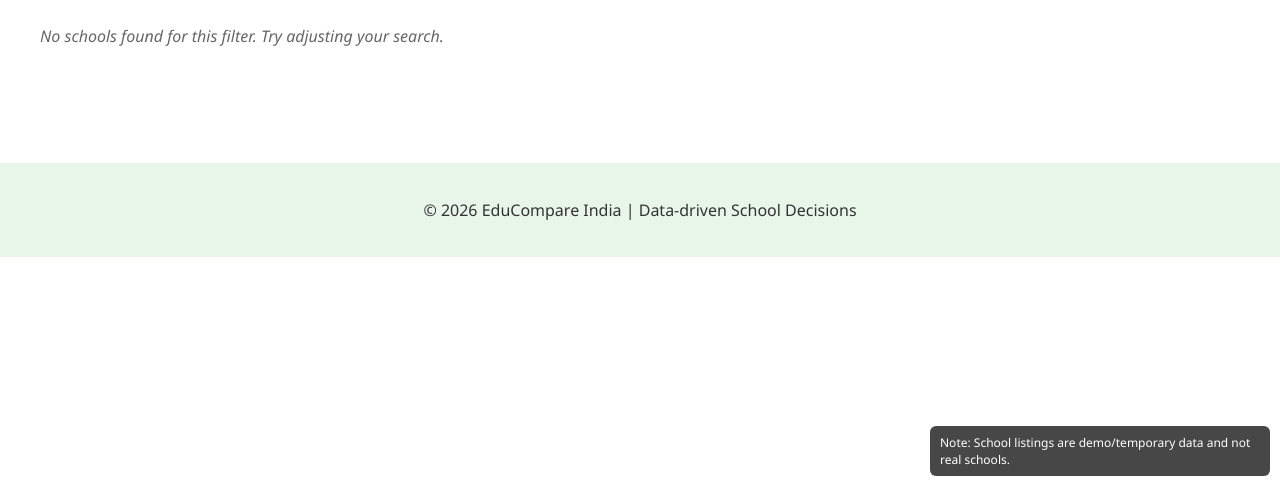
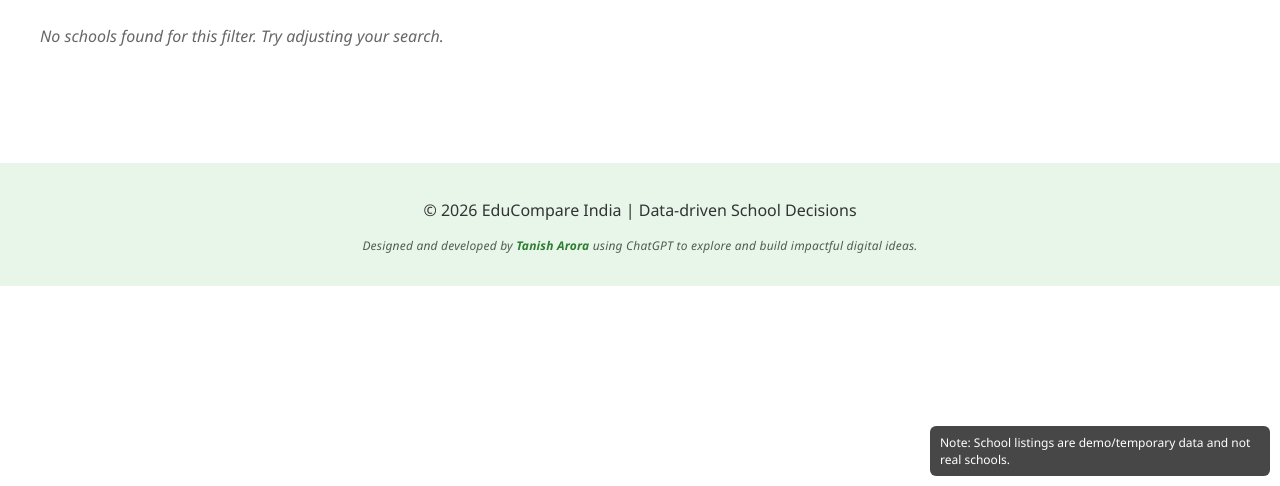
Before and after one commit to tanishxfootball/official_website_project_school_comparer, a Flask app: page / in a window 1280 px wide. Shown: the part 314-800 px from the top of the page. Run offline with Flask 3, Linux system fonts and the light colour scheme.

Commit message:
WEB READY TO GO

```diff
--- a/requirements.txt
+++ b/requirements.txt
@@ -1,3 +1,4 @@
 Flask==3.1.0
 Flask-SQLAlchemy==3.1.1
 Werkzeug==3.1.3
+gunicorn==22.0.0
--- a/static/css/style.css
+++ b/static/css/style.css
@@ -207,6 +207,19 @@ footer {
     background: #e8f5e9;
 }
 
+.site-credit {
+    margin-top: 8px;
+    font-size: 12px;
+    color: #4f5d52;
+    font-style: italic;
+    letter-spacing: 0.2px;
+}
+
+.credit-name {
+    font-weight: 700;
+    color: #2e7d32;
+}
+
 .demo-note {
     position: fixed;
     right: 10px;
--- a/templates/base.html
+++ b/templates/base.html
@@ -39,6 +39,7 @@
 
 <footer>
     <p>&copy; 2026 EduCompare India | Data-driven School Decisions</p>
+    <p class="site-credit">Designed and developed by <span class="credit-name">Tanish Arora</span> using ChatGPT to explore and build impactful digital ideas.</p>
 </footer>
 
 <div class="demo-note">
```
